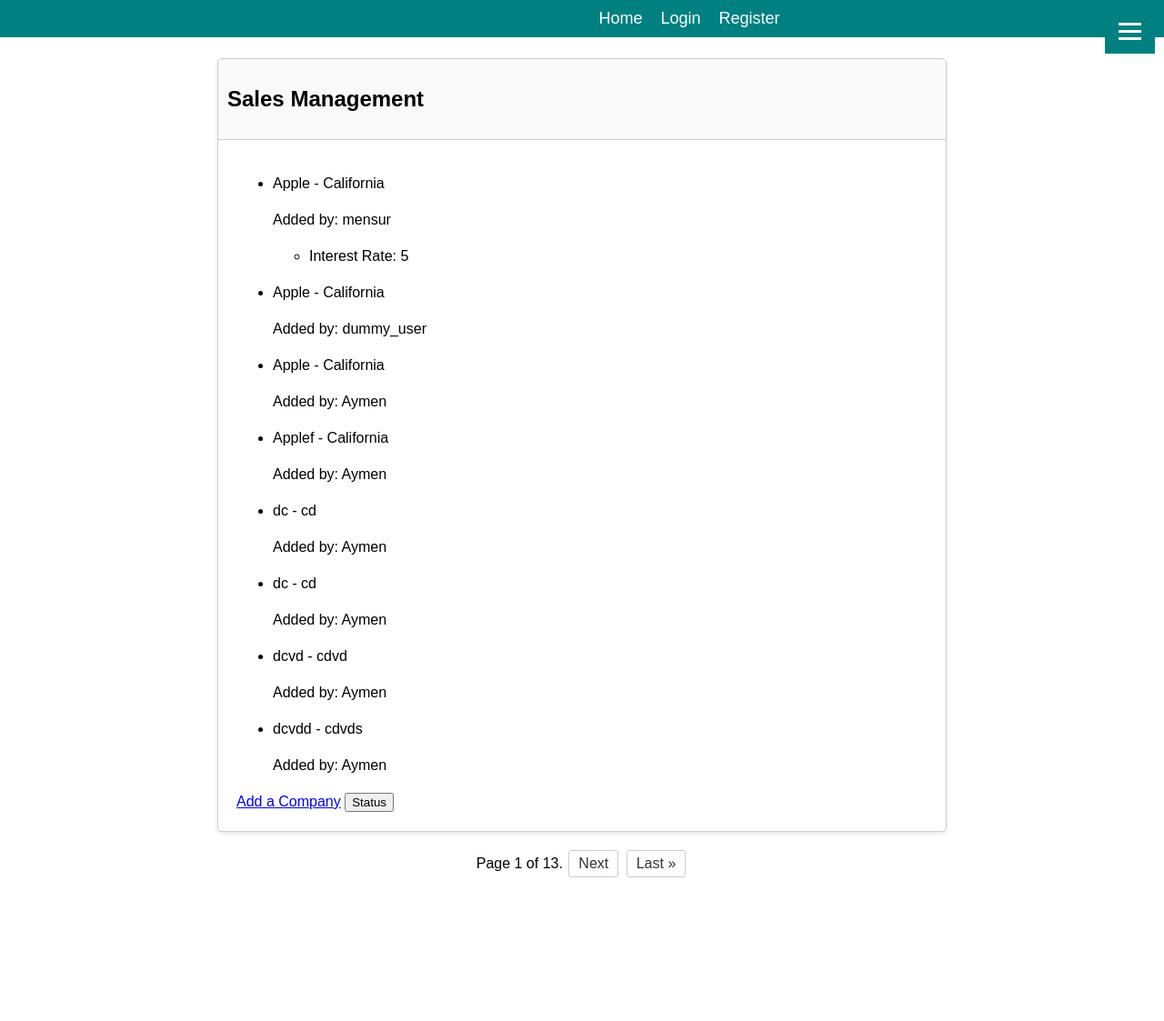
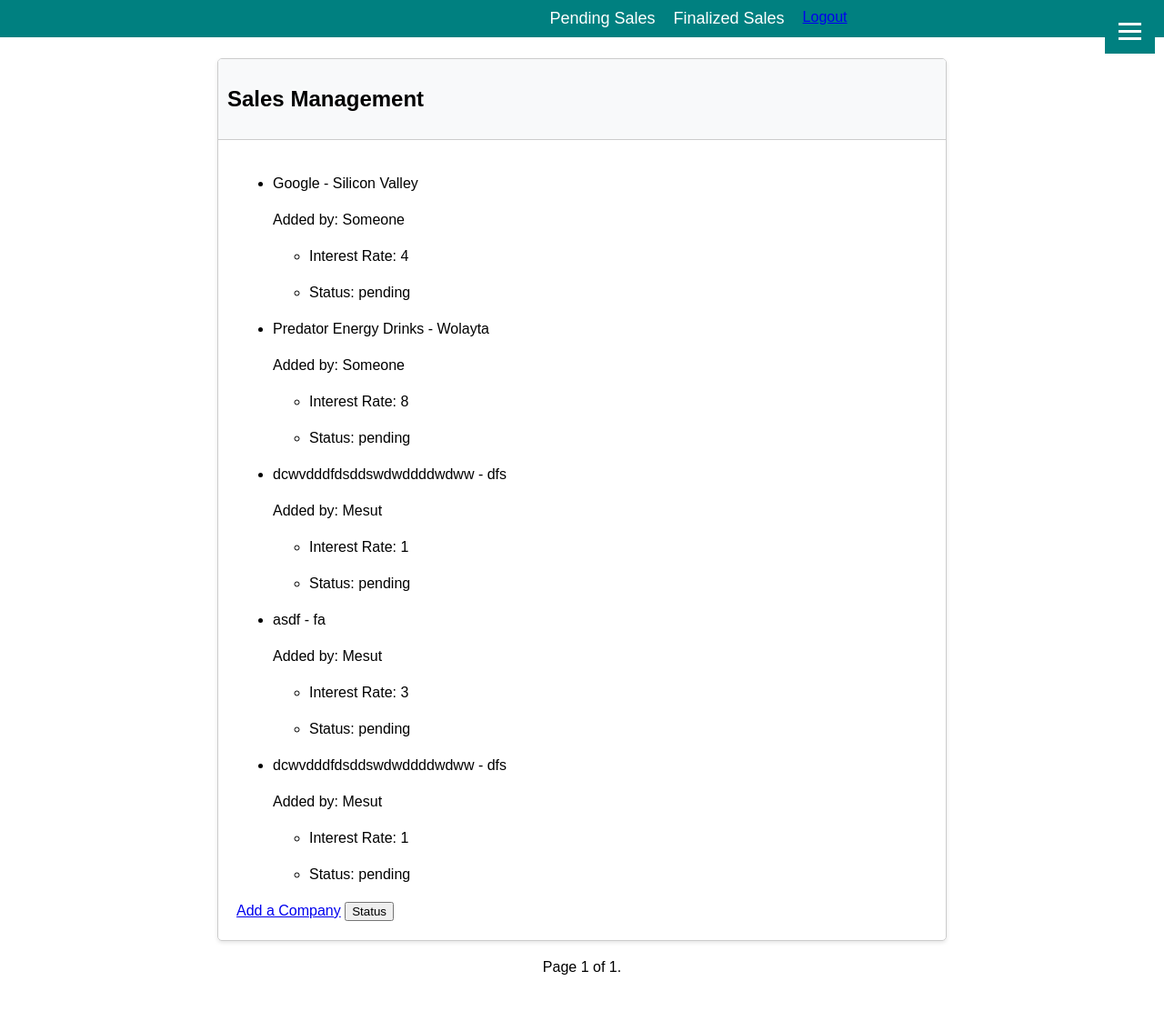
Before and after one commit to Mensurui/sales_webapp, a Django app: page /sales_preview/ in a window 1280 px wide. Shown: the whole page at 91% size. Before the commit the page ends 965 px from the top, so only its background shows below. Run offline with Django 4.2, Linux system fonts and the light colour scheme; a user stored in the database is signed in; data comes from the database, SQL or seed files in the repository; both versions use the stored data as it was after the commit.

Commit message:
Sales Performance Update

```diff
--- a/origin/templates/sales_preview.html
+++ b/origin/templates/sales_preview.html
@@ -1,5 +1,7 @@
 {% extends "base.html" %}
+
 {% block title %}User Login{% endblock title %}
+
 {% block content %}
 <div class="card">
     <div class="card-header">
@@ -8,14 +10,17 @@
     <div class="card-body">
         <div class="company-card">
             {% if user.is_superuser %}
+            {% for stat in statuses_all %}
+            {% if stat.status == "pending" %}
             <ul>
                 {% for company in page_obj %}
+                {% if stat.company_id == company.id %}
                 <li>
                     <p>{{ company }}</p>
-                    {% for user in users %}
-                        {% if company.user_id == user.id %}
-                            <p>Added by: {{ user.username }}</p>
-                        {% endif %}
+                    {% for user_obj in users %}
+                    {% if company.user_id == user_obj.id %}
+                    <p>Added by: {{ user_obj.username }}</p>
+                    {% endif %}
                     {% endfor %}
                     <ul>
                         {% for interest in interesting_all %}
@@ -25,28 +30,27 @@
                         </li>
                         {% endif %}
                         {% endfor %}
-                        {% for status in statuses_all %}
-                        {% if status.company_id == company.id %}
                         <li>
-                            <p>Status: {{ status.status }}</p>
+                            <p>Status: {{ stat.status }}</p>
                             {% for status_id in status_ids %}
-                            {% if status.id == status_id %}
+                            {% if stat.id == status_id %}
                             <a href="{% url 'sales_status_update' status_id=status_id %}">Update Status</a>
                             {% endif %}
                             {% endfor %}
                         </li>
-                        {% endif %}
-                        {% endfor %}
                     </ul>
                 </li>
+                {% endif %}
                 {% endfor %}
             </ul>
+            {% endif %}
+            {% endfor %}
             {% else %}
             <ul>
-                {% for status in statuses %}
-                {% if status.status == "pending" %}
+                {% for stat in statuses %}
+                {% if stat.status == "pending" %}
                 {% for company in page_obj %}
-                {% if status.company_id == company.id %}
+                {% if stat.company_id == company.id %}
                 <li>
                     <p>{{ company }}</p>
                     <ul>
@@ -58,9 +62,9 @@
                         {% endif %}
                         {% endfor %}
                         <li>
-                            <p>Status: {{ status.status }}</p>
+                            <p>Status: {{ stat.status }}</p>
                             {% for status_id in status_ids %}
-                            {% if status.id == status_id %}
+                            {% if stat.id == status_id %}
                             <a href="{% url 'sales_status_update' status_id=status_id %}">Update Status</a>
                             {% endif %}
                             {% endfor %}
--- a/origin/urls.py
+++ b/origin/urls.py
@@ -2,9 +2,10 @@ from django.urls import path
 from . import views
 
 urlpatterns = [
-    path('', views.UserLoginView),
+    path('', views.UserLoginView, name='login'),
     path('register/', views.UserRegistrationView),
     path('sales_preview/', views.SalesPreView, name='sales_preview'),
+    path('sales_preview_closed/', views.SalesPreViewClosed),
     path('sales_preview/product/<int:company_id>/', views.SalesPreView),
     path('sales_add/', views.SalesAddView),
     path('sales_add/product/<int:company_id>/', views.ProductSelectionView, name='sales_product'),
--- a/origin/views.py
+++ b/origin/views.py
@@ -1,3 +1,4 @@
+from datetime import datetime, timedelta
 from django.utils import timezone
 from django.shortcuts import get_list_or_404, get_object_or_404, redirect, render
 from django.http import HttpResponse
@@ -9,6 +10,8 @@ from django.contrib.auth.decorators import login_required
 from .forms import CompanyRegistrationForm
 from django.core.paginator import Paginator
 from django.contrib.auth.models import User
+from django.urls import reverse
+
 # Create your views here.
 def UserRegistrationView(request):
     if request.method == 'POST':
@@ -39,16 +42,21 @@ def UserLoginView(request):
 def SalesPreView(request):
     # Get the companies associated with the logged-in user
     companies = Company.objects.filter(user=request.user)
-    companies_all = Company.objects.all()
+    pending = ProductStatus.objects.filter(status="pending")
+    pending_statuses = ProductStatus.objects.filter(status="pending")
+
+# Assuming you want to retrieve company IDs related to pending statuses
+    company_id_pending = [status.company_id for status in pending_statuses]
+    companies_all = Company.objects.filter(id__in=company_id_pending)
     user = request.user
     users_list = User.objects.all()
     print(f"Users list {users_list}")
     if user.is_superuser:  # Corrected usage of is_superuser
-        paginator = Paginator(companies_all, 8)
+        paginator = Paginator(companies_all,8)
         pagenumber = request.GET.get("page")
         page_obj = paginator.get_page(pagenumber)
     else:
-        paginator = Paginator(companies, 8)
+        paginator = Paginator(companies_all,8)
         pagenumber = request.GET.get("page")
         page_obj = paginator.get_page(pagenumber)
     # Extract the IDs of the companies
@@ -69,7 +77,30 @@ def SalesPreView(request):
     print(f"Status IDs: {status_ids}")
     # Pass the companies, sales processes, and statuses to the template
     return render(request, 'sales_preview.html', {'data': companies, 'interests': interesting, 'statuses': statuses, 'status_ids': status_ids, 'companies_all': companies_all, 'interesting_all':interesting_all, 'statuses_all':statuses_all, "page_obj": page_obj, 'users':users_list})
-from django.urls import reverse
+
+
+@login_required
+def SalesPreViewClosed(request):
+    user = request.user
+
+    # Filter ProductStatus instances with 'closed' status
+    closed_statuses = ProductStatus.objects.filter(status="closed")
+
+    # Get the company IDs associated with closed statuses
+    company_ids = closed_statuses.values_list('company_id', flat=True)
+
+    # Filter companies based on user type
+    if user.is_superuser:
+        companies_list = Company.objects.filter(id__in=company_ids)
+    else:
+        companies_list = Company.objects.filter(id__in=company_ids, user_id=user.id)
+
+    # Pagination
+    paginator = Paginator(companies_list, 8)
+    page_number = request.GET.get('page')
+    page_obj = paginator.get_page(page_number)
+
+    return render(request, 'sales_preview_closed.html', {'companies_list': companies_list, "page_obj": page_obj})
 
 @login_required
 def SalesAddView(request):
@@ -111,7 +142,6 @@ def ProductSelectionView(request, company_id):
 
 
 @login_required
-@login_required
 def SalesInfoView(request, company_id, status):
     if request.method == 'POST':
         form = DetailRegistrationForm(request.POST)
@@ -132,13 +162,29 @@ def SalesInfoView(request, company_id, status):
                 # If SalesPerformance object doesn't exist for the current month and year, create it
                 spr = SalesPerformance.objects.create(
                     user=request.user,
-                    month=month,
-                    year=year,
+                    month=0,
+                    year=0,
                     closed_deals_count=0  # Set initial value for closed_deals_count
                 )
             # Update the closed_deals_count
             if status == 'closed':
                 spr.closed_deals_count += 1
+                user_id = request.user.id
+                user = User.objects.get(id=user_id)
+                date_joined = user.date_joined
+                today = datetime.now(date_joined.tzinfo)
+                difference = today - date_joined
+                months_difference = difference.days // 30
+                print(f"Date joined: {date_joined}")
+                if difference.days == 30:
+                    spr.month = 0
+                else:
+                    spr.month += 1
+
+                if difference.days == 365:
+                    spr.year = 0
+                else:
+                    spr.year += 1
                 spr.save()
             else:
                 spr.save()
@@ -173,6 +219,7 @@ def SalesStatusUpdate(request, status_id):
     return render(request, 'sales_status.html', {'statuses': statuses, 'form': form})
 
 @login_required
+@login_required
 def SalesStatusUpdate(request, status_id):
     # Retrieve the ProductStatus instance
     status = get_object_or_404(ProductStatus, id=status_id)
@@ -188,10 +235,26 @@ def SalesStatusUpdate(request, status_id):
                 year = today.year
                 sales_performance, created = SalesPerformance.objects.get_or_create(
                     user=request.user,
-                    month=month,
-                    year=year
+                    month=0,
+                    year=0
                 )
                 sales_performance.closed_deals_count += 1
+                user_id = request.user.id
+                user = User.objects.get(id=user_id)
+                date_joined = user.date_joined
+                today = datetime.now(date_joined.tzinfo)
+                difference = today - date_joined
+                months_difference = difference.days // 30
+                print(f"Date joined: {date_joined}")
+                if difference.days == 30:
+                    sales_performance.month = 0
+                else:
+                    sales_performance.month += 1
+
+                if difference.days == 365:
+                    sales_performance.year = 0
+                else:
+                    sales_performance.year += 1
                 sales_performance.save()
 
             # Update the status
@@ -211,3 +274,32 @@ def Close_View(request):
     company_ids = Company.objects.filter(user=user).values_list('id', flat=True)
     product_items = ProductStatus.objects.filter(company_id__in=company_ids)
     return render(request, 'closed_preview.html', {'product_items': product_items})
+
+
+
+
+'''
+from datetime import datetime, timedelta
+
+# Assuming date_joined is a datetime object
+date_joined = user.date_joined
+
+# Get today's date
+today = datetime.now(date_joined.tzinfo)
+
+# Calculate the difference in days
+difference = today - date_joined
+
+# Convert difference to months
+months_difference = difference.days // 30
+
+# If the difference is exactly 30 days, reset the month count to zero
+if difference.days == 30:
+    spr.month = 0
+# Otherwise, add the number of months difference to the month count
+else:
+    spr.month += months_difference
+
+# Save the changes to the spr object
+spr.save()
+'''
--- a/sales_team/templates/base.html
+++ b/sales_team/templates/base.html
@@ -198,9 +198,14 @@
     </label>
     <nav>
         <ul>
-            <li><a href="/">Home</a></li>
-            <li><a href="/login">Login</a></li>
-            <li><a href="/register">Register</a></li>
+            <li><a href="/sales_preview">Pending Sales</a></li>
+            <li><a href="/sales_preview_closed">Finalized Sales</a></li>
+            {% if user.is_authenticated %}
+                <a href="{% url 'login' %}">Logout</a>
+            {% else %}
+                <a href="{% url 'login' %}">Login</a>
+            {% endif %}
+
             <!-- Add additional navigation links as needed -->
         </ul>
     </nav>
--- a/sales_team/urls.py
+++ b/sales_team/urls.py
@@ -16,8 +16,10 @@ Including another URLconf
 """
 from django.contrib import admin
 from django.urls import path, include
+from django.contrib.auth import views as auth_views
 
 urlpatterns = [
     path('admin/', admin.site.urls),
-    path('', include('origin.urls'))
+    path('', include('origin.urls')),
+    path('logout/', auth_views.LogoutView.as_view(), name='logout')
 ]
```
Also changed, not shown: origin/templates/sales_preview_closed.html (added, +30 -0 lines), db.sqlite3, origin/migrations/0007_alter_salesperformance_month_and_more.py (added), origin/migrations/0008_alter_salesperformance_month_and_more.py (added), sales_team/settings.py (line endings or trailing spaces).
